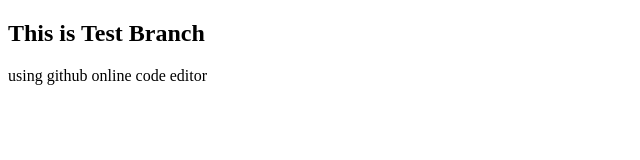
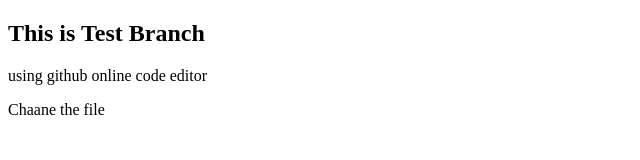
Before and after one commit to bawanioshadi/This-is-my-first-github-project, a plain HTML site: page index.html in a window 1280 px wide. Shown: the whole page, without its empty margins (0-640 px from the left). Drawn offline with Linux system fonts and the light colour scheme.

Commit message:
Update index.html
Update index.html

```diff
--- a/index.html
+++ b/index.html
@@ -9,6 +9,7 @@
 
     <h2>This is Test Branch</h2>
     <p> using github online code editor</p>
+    <p>Chaane the file</p>
 
 </body>
 </html>
```
